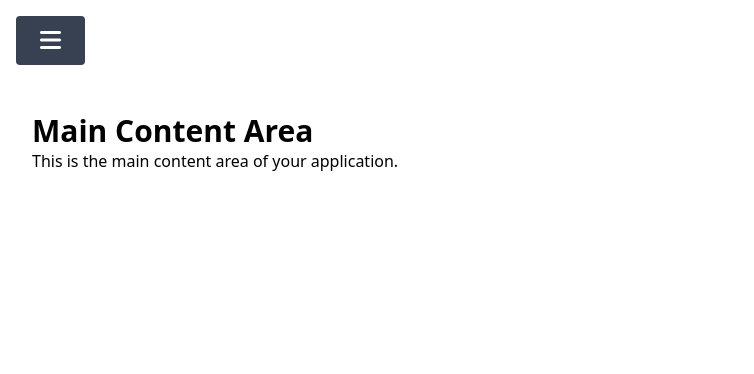
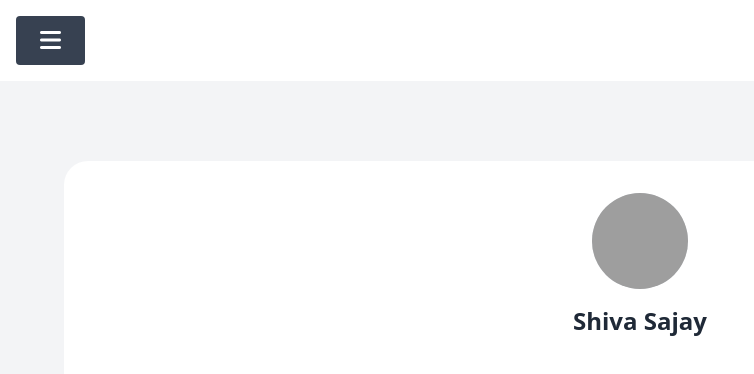
Before and after one commit to shivaacodes/Mess-App-new, a React (Vite) app: page / in a window 1280 px wide. Shown: the top 374 px of the page, without its empty margins (0-754 px from the left). Built offline with nearby package versions, Linux system fonts and the light colour scheme; grey boxes are pictures that could not be loaded.

Commit message:
user dashboard

```diff
--- a/src/App.jsx
+++ b/src/App.jsx
@@ -1,14 +1,12 @@
 import React from "react";
 import Sidebar from "./components/Sidebar";
+import Dashboard from "./components/Dashboard";
 
 function App() {
   return (
     <div className="App">
       <Sidebar />
-      <div className="p-8">
-        <h1 className="text-3xl font-bold">Main Content Area</h1>
-        <p>This is the main content area of your application.</p>
-      </div>
+      <Dashboard />
     </div>
   );
 }
--- /dev/null
+++ b/src/components/Dashboard.jsx
@@ -0,0 +1,19 @@
+import React from "react";
+
+export default function Dashboard() {
+  return (
+    <div className="flex justify-center items-center h-screen bg-gray-100 p-8">
+      <div className="bg-white rounded-3xl p-8 w-full max-w-[90vw] h-full max-h-[80vh] flex flex-col items-center">
+        <div className="bg-gray-300 rounded-full h-24 w-24 flex items-center justify-center mb-4">
+          <img
+            src="/assets/IMG_1456.JPG"
+            alt="profile"
+            className="h-full w-full object-cover rounded-full"
+          />
+        </div>
+
+        <h2 className="text-2xl font-bold text-gray-800">Shiva Sajay</h2>
+      </div>
+    </div>
+  );
+}
--- a/src/components/Sidebar.jsx
+++ b/src/components/Sidebar.jsx
@@ -42,25 +42,37 @@ export default function Sidebar() {
         }`}
       >
         <div className="p-4">
-          <h2 className="text-2xl font-semibold">Menu</h2>
+          <h2 className="text-2xl font-bold">Menu</h2>
           <ul className="mt-4 space-y-4">
             <li>
-              <a href="#" className="block px-2 py-1 hover:bg-gray-700 rounded">
+              <a
+                href="#"
+                className="block px-2 py-1 hover:bg-gray-700 rounded-lg font-semibold"
+              >
                 Home
               </a>
             </li>
             <li>
-              <a href="#" className="block px-2 py-1 hover:bg-gray-700 rounded">
-                About
+              <a
+                href="#"
+                className="block px-2 py-1 hover:bg-gray-700 rounded-lg font-semibold"
+              >
+                Mess Fees
               </a>
             </li>
             <li>
-              <a href="#" className="block px-2 py-1 hover:bg-gray-700 rounded">
-                Services
+              <a
+                href="#"
+                className="block px-2 py-1 hover:bg-gray-700 rounded-lg font-semibold"
+              >
+                Profile
               </a>
             </li>
             <li>
-              <a href="#" className="block px-2 py-1 hover:bg-gray-700 rounded">
+              <a
+                href="#"
+                className="block px-2 py-1 hover:bg-gray-700 rounded-lg font-semibold "
+              >
                 Contact
               </a>
             </li>
```
Also changed, not shown: 1 other file (tests, documents, lock files or other folders).
